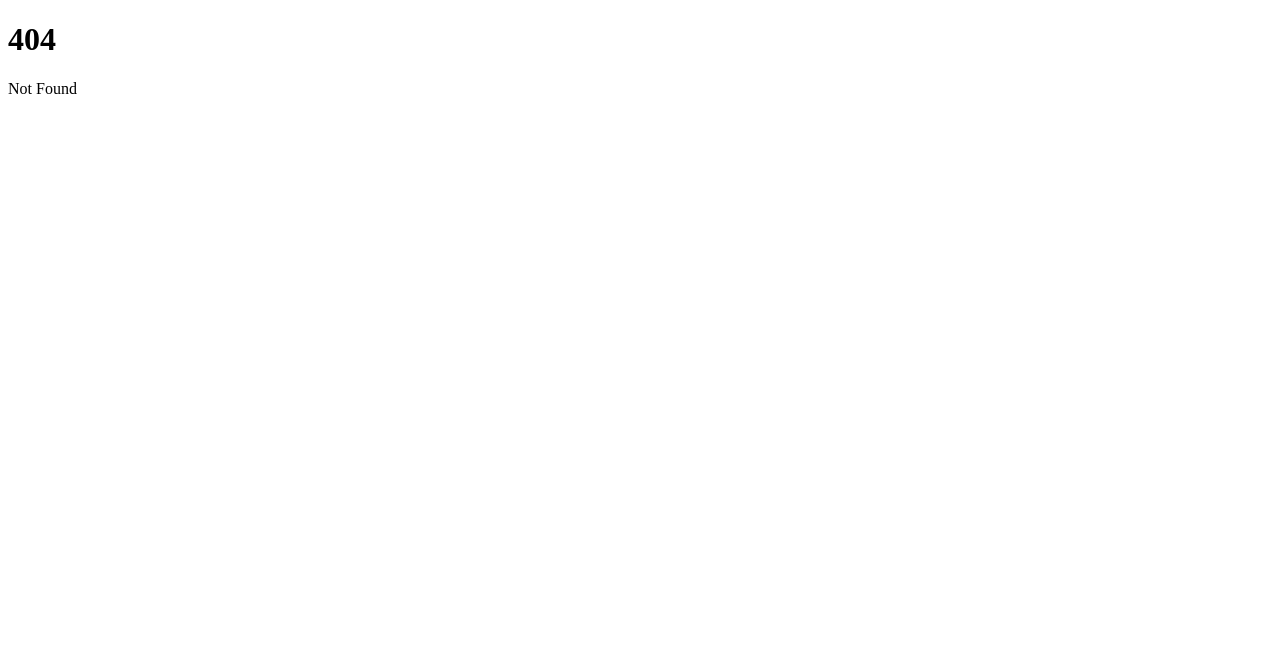
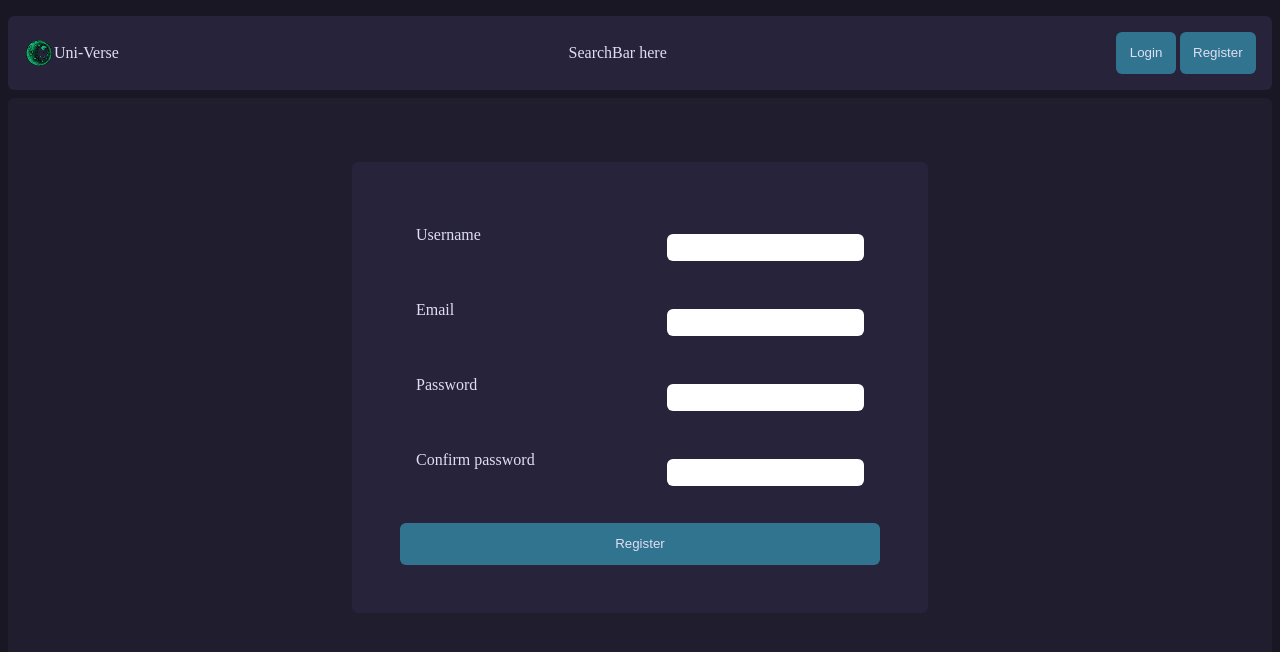
Before and after one commit to uni-verse-fm/uni-verse-frontend, a SvelteKit app: page /auth/register in a window 1280 px wide. Before the commit this address had no page. Shown: the top 652 px of the page. Built offline with nearby package versions, Linux system fonts and the light colour scheme; no server answers.

Commit message:
register: setup interface

```diff
--- a/src/app.d.ts
+++ b/src/app.d.ts
@@ -2,7 +2,9 @@
 // for information about these interfaces
 declare global {
   namespace App {
-		// interface Error {}
+    interface Error {
+      message: string;
+    }
     // interface Locals {}
     // interface PageData {}
     // interface PageState {}
@@ -10,4 +12,4 @@ declare global {
   }
 }
 
-export {};
+export { };
--- /dev/null
+++ b/src/global.css
@@ -0,0 +1,42 @@
+:root {
+  --base: #191724;
+  --surface: #1f1d2e;
+  --overlay: #26233a;
+  --muted: #6e6a86;
+  --subtle: #908caa;
+  --text: #e0def4;
+  --love: #eb6f92;
+  --gold: #f6c177;
+  --rose: #ebbcba;
+  --pine: #31748f;
+  --foam: #9ccfd8;
+  --iris: #c4a7e7;
+  --highlight-low: #21202e;
+  --highlight-med: #403d52;
+  --highlight-high: #524f67;
+
+  --accent: var(--pine);
+  --error: var(--love);
+
+  --rounding: 6px;
+
+  background-color: var(--base);
+  color: var(--text);
+}
+
+button {
+  border-radius: var(--rounding);
+  background-color: var(--accent);
+  border-style: none;
+  color: var(--text);
+  padding: 1em;
+  cursor: pointer;
+}
+
+input {
+  padding: 6px 10px;
+  margin: 8px 0;
+  box-sizing: border-box;
+  border-radius: var(--rounding);
+  border-style: none;
+}
--- /dev/null
+++ b/src/lib/api/auth.ts
@@ -0,0 +1,19 @@
+import fetchApi from "./lib";
+
+export interface LoggedUser {
+  token: string;
+  username: string;
+}
+
+export async function register(
+  username: string | undefined,
+  email: string | undefined,
+  password: string | undefined,
+  confirmPassword: string | undefined
+): Promise<LoggedUser> {
+  console.log(username, email, password, confirmPassword);
+
+  fetchApi(register)
+
+  throw new Error('Oh god nooooo');
+}
--- /dev/null
+++ b/src/lib/api/conf.ts
@@ -0,0 +1,9 @@
+import { env } from '$env/dynamic/public';
+
+if (!env.PUBLIC_API_BASE_URL) {
+  throw new Error('PUBLIC_API_BASE_URL MUST BE SET!');
+}
+
+export default {
+  apiBaseUrl: env.PUBLIC_API_BASE_URL
+};
--- /dev/null
+++ b/src/lib/api/lib.ts
@@ -0,0 +1,5 @@
+import Conf from './conf';
+
+export default function fetchApi(request: RequestInfo, init?: RequestInit | undefined) {
+  fetch(`${Conf.apiBaseUrl}${request}`, init);
+}
--- /dev/null
+++ b/src/routes/+layout.svelte
@@ -0,0 +1,18 @@
+<script>
+	import '../global.css';
+	import Header from './header.svelte';
+</script>
+
+<Header />
+<div class="container">
+	<slot />
+</div>
+
+<style>
+	.container {
+		border-radius: var(--rounding);
+		background-color: var(--surface);
+		margin: 1em 0;
+		padding: 5vw;
+	}
+</style>
--- a/src/routes/+page.svelte
+++ b/src/routes/+page.svelte
@@ -1,2 +1,32 @@
+<script>
+</script>
+
 <h1>Welcome to SvelteKit</h1>
 <p>Visit <a href="https://kit.svelte.dev">kit.svelte.dev</a> to read the documentation</p>
+
+<style>
+	:global(:root) {
+		--base: #191724;
+		--surface: #1f1d2e;
+		--overlay: #26233a;
+		--muted: #6e6a86;
+		--subtle: #908caa;
+		--text: #e0def4;
+		--love: #eb6f92;
+		--gold: #f6c177;
+		--rose: #ebbcba;
+		--pine: #31748f;
+		--foam: #9ccfd8;
+		--iris: #c4a7e7;
+		--highlight-low: #21202e;
+		--highlight-med: #403d52;
+		--highlight-high: #524f67;
+
+		--accent: var(--foam);
+
+		--rounding: 6px;
+
+		background-color: var(--base);
+		color: var(--text);
+	}
+</style>
--- /dev/null
+++ b/src/routes/about/+page.svelte
@@ -0,0 +1,6 @@
+<script>
+</script>
+
+<dev>
+	Uni-verse is a reserved trademark belonging to uni-verse-fm corp, Abdelilah and Vagahbond.
+</dev>
--- /dev/null
+++ b/src/routes/auth/register/+page.server.ts
@@ -0,0 +1,32 @@
+import { register } from '$lib/api/auth';
+import { fail, redirect } from '@sveltejs/kit';
+import type { Actions } from './$types';
+
+export const actions: Actions = {
+  default: async ({ cookies, request }) => {
+    const data = await request.formData();
+
+    const email = data.get('email');
+    const username = data.get('username');
+    const password = data.get('password');
+    const confirmPassword = data.get('confirm-password');
+
+    if (password != confirmPassword) {
+      return fail(400, { error: 'Passwords do not match! ', email, username });
+    }
+
+    await register(
+      username?.toString(),
+      email?.toString(),
+      password?.toString(),
+      confirmPassword?.toString()
+    )
+      .then((user) => {
+        cookies.set('session', user.token, { path: '/' });
+        throw redirect(303, '/');
+      })
+      .catch((error) => {
+        return fail(error.code, { ...error.message, username, email });
+      });
+  }
+};
--- /dev/null
+++ b/src/routes/auth/register/+page.svelte
@@ -0,0 +1,65 @@
+<script>
+	export let form;
+
+	let { email, username } = form ?? {};
+	$: ({ email, username } = form ?? { email: '', username: '' });
+
+</script>
+
+<div class="register-card">
+	<form method="POST">
+		<label>
+			<span>Username</span>
+			<input name="username" type="username" value={username} required />
+		</label>
+		<label>
+			<span>Email</span>
+			<input name="email" type="email" value={email} required />
+		</label>
+		<label>
+			<span>Password</span>
+			<input name="password" type="password" value={form?.password ?? ''} required />
+		</label>
+		<label>
+			<span>Confirm password</span>
+			<input name="confirm-password" type="password" value={form?.confirmPassword ?? ''} required />
+		</label>
+
+		{#if form?.error}
+			<p class="error">{form.error}</p>
+		{/if}
+
+		<button>Register</button>
+	</form>
+</div>
+
+<style>
+	.register-card {
+		background-color: var(--overlay);
+		border-radius: var(--rounding);
+		padding: 3em;
+		width: 30em;
+		margin: auto;
+	}
+
+	form {
+		display: flex;
+		flex-direction: column;
+		margin: auto;
+	}
+
+	label {
+		display: flex;
+		justify-content: space-between;
+		margin: 1em;
+		vertical-align: middle;
+	}
+
+	button {
+		margin-top: 1em;
+	}
+
+	.error {
+		color: var(--error);
+	}
+</style>
--- /dev/null
+++ b/src/routes/header.svelte
@@ -0,0 +1,52 @@
+<script>
+	import { goto } from '$app/navigation';
+	import Icon from '$lib/images/uni-verse-logo.svg';
+
+	function handleLogin() {
+		goto('/auth/login');
+	}
+
+	function handleRegister() {
+		goto('/auth/register');
+	}
+</script>
+
+<header>
+	<div class="branding">
+		<img src={Icon} alt="Uni-verse logo" width={30} height={30} />
+		<p>Uni-Verse</p>
+	</div>
+	<div class="">
+		SearchBar here<!-- <SearchBar  /> -->
+	</div>
+	<div class="authSection">
+		<button class="loginButton" on:click={handleLogin}>Login</button>
+		<button class="registerButton" on:click={handleRegister}>Register</button>
+	</div>
+</header>
+
+<style>
+	header {
+		background-color: var(--overlay);
+		display: flex;
+		flex-direction: row;
+		top: 1em;
+		left: 1em;
+		right: 1em;
+		justify-content: space-between;
+		position: sticky;
+		padding: 1em;
+
+		border-radius: var(--rounding);
+	}
+
+	header * {
+		margin-top: auto;
+		margin-bottom: auto;
+	}
+
+	.branding {
+		display: flex;
+		flex-direction: row;
+	}
+</style>
```
Also changed, not shown: tests/test.ts (+5 -3 lines), src/lib/images/uni-verse-logo.svg (added). Lines whose indentation alone changed are shown as unchanged.
